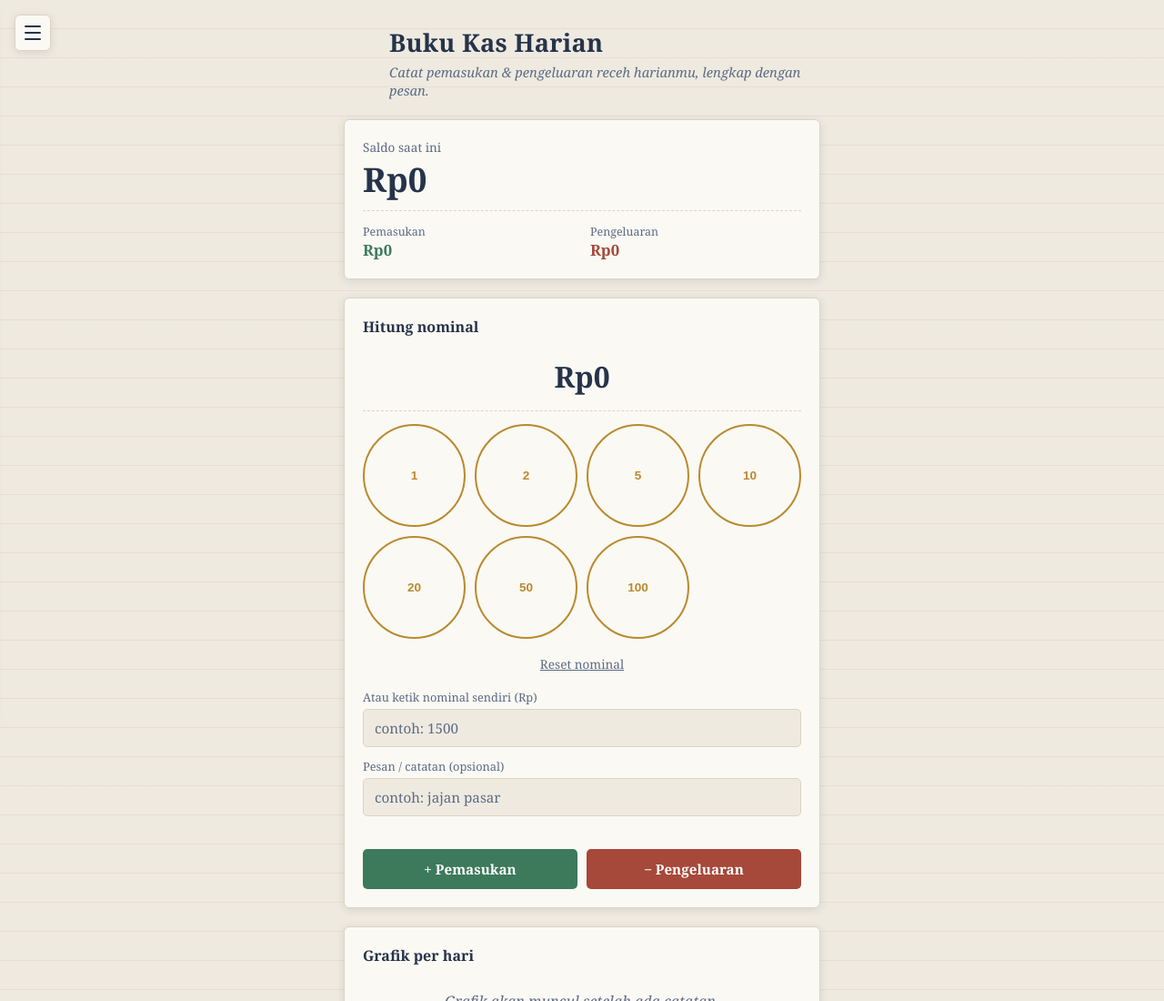
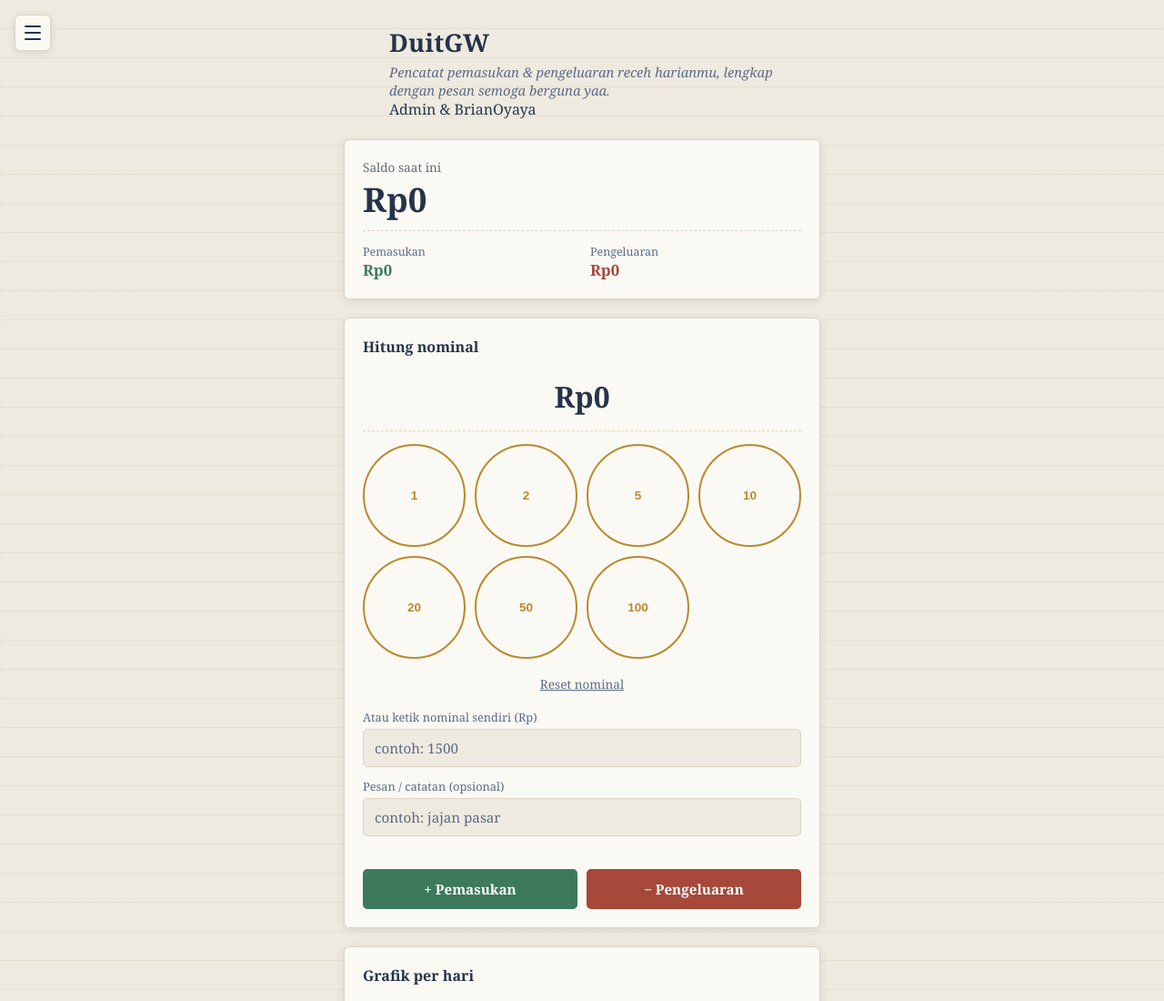
Before and after one commit to BrianOyaya/bukukas, a website: page index.html in a window 1280 px wide. Shown: the top 1100 px of the page at 91% size. Drawn offline with Linux system fonts and the light colour scheme.

Commit message:
Update index.html

```diff
--- a/index.html
+++ b/index.html
@@ -227,8 +227,9 @@
 <div class="wrap">
 <div id="viewHome" class="view show">
   <header>
-    <h1>Buku Kas Harian</h1>
-    <p>Catat pemasukan &amp; pengeluaran receh harianmu, lengkap dengan pesan.</p>
+    <h1>DuitGW</h1>
+    <p>Pencatat pemasukan &amp; pengeluaran receh harianmu, lengkap dengan pesan semoga berguna yaa.</p>
+    </p>Admin &amp; BrianOyaya</p>
   </header>
 
   <section class="card">
```
